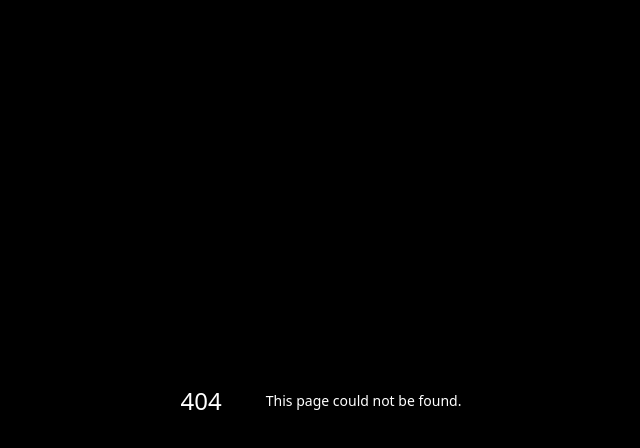
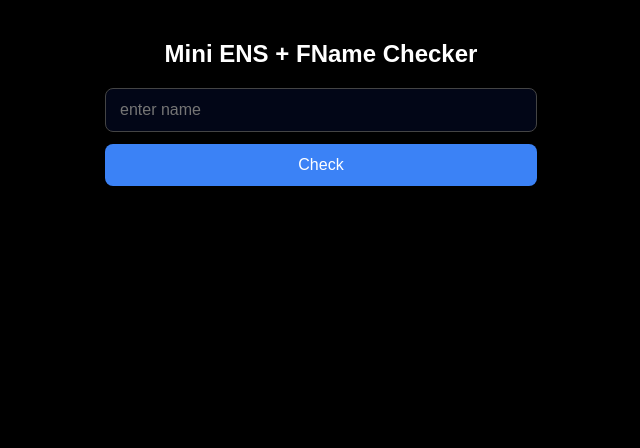
Before and after one commit to Igorehadem/base-name-radar, a Next.js app: page /mini in a window 1280 px wide. Before the commit this address had no page. Shown: the top 448 px of the page, without its empty margins (319-959 px from the left). Built offline with nearby package versions, Linux system fonts and the light colour scheme.

Commit message:
feat: add minimal Mini App UI at /mini

```diff
--- /dev/null
+++ b/app/mini/page.tsx
@@ -0,0 +1,144 @@
+"use client";
+
+import { useState } from "react";
+
+export default function MiniCheckPage() {
+  const [name, setName] = useState("");
+  const [result, setResult] = useState<any>(null);
+  const [loading, setLoading] = useState(false);
+  const [error, setError] = useState<string | null>(null);
+
+  async function runCheck() {
+    const trimmed = name.trim().toLowerCase();
+    if (!trimmed) return;
+
+    setLoading(true);
+    setError(null);
+    setResult(null);
+
+    try {
+      const res = await fetch(`/api/name/${trimmed}`);
+      const json = await res.json();
+
+      if (!res.ok) {
+        setError(json.error || "API error");
+        return;
+      }
+
+      setResult(json);
+    } catch (e: any) {
+      setError(e.message || "Network error");
+    }
+
+    setLoading(false);
+  }
+
+  function onKeyDown(e: any) {
+    if (e.key === "Enter") runCheck();
+  }
+
+  return (
+    <div style={styles.wrap}>
+      <h1 style={styles.h1}>Mini ENS + FName Checker</h1>
+
+      <input
+        style={styles.input}
+        placeholder="enter name"
+        value={name}
+        onChange={(e) => setName(e.target.value)}
+        onKeyDown={onKeyDown}
+      />
+
+      <button style={styles.btn} onClick={runCheck} disabled={loading}>
+        {loading ? "Checking..." : "Check"}
+      </button>
+
+      {error && (
+        <div style={styles.errorBox}>
+          <strong>Error: </strong> {error}
+        </div>
+      )}
+
+      {result && (
+        <div style={styles.resultBox}>
+          <div style={styles.section}>
+            <h3>ENS (.eth)</h3>
+            {result.ens?.error && <p>❌ Error: {result.ens.error}</p>}
+            {!result.ens?.error && result.ens.available && <p>🟢 Available</p>}
+            {!result.ens?.error && !result.ens.available && (
+              <p>🔴 Taken by {short(result.ens.address)}</p>
+            )}
+          </div>
+
+          <div style={styles.section}>
+            <h3>FName (Farcaster)</h3>
+            {result.fname?.error && <p>❌ Error: {result.fname.error}</p>}
+            {!result.fname?.error && result.fname.available && <p>🟢 Available</p>}
+            {!result.fname?.error && !result.fname.available && (
+              <p>🔴 Taken (FID {result.fname.currentOwnerFid})</p>
+            )}
+          </div>
+        </div>
+      )}
+    </div>
+  );
+}
+
+function short(addr?: string) {
+  if (!addr) return "";
+  return addr.slice(0, 6) + "..." + addr.slice(-4);
+}
+
+const styles: Record<string, React.CSSProperties> = {
+  wrap: {
+    maxWidth: 480,
+    margin: "0 auto",
+    padding: "24px",
+    textAlign: "center",
+  },
+  h1: {
+    fontSize: 24,
+    marginBottom: 20,
+    fontWeight: 700,
+  },
+  input: {
+    width: "100%",
+    padding: "12px 14px",
+    fontSize: 16,
+    borderRadius: 8,
+    border: "1px solid #444",
+    background: "#020617",
+    color: "#fff",
+    marginBottom: 12,
+  },
+  btn: {
+    width: "100%",
+    padding: "12px",
+    fontSize: 16,
+    borderRadius: 8,
+    border: "none",
+    background: "#3b82f6",
+    color: "#fff",
+    cursor: "pointer",
+    marginBottom: 20,
+  },
+  errorBox: {
+    marginTop: 20,
+    padding: 10,
+    borderRadius: 8,
+    background: "#450a0a",
+    border: "1px solid #b91c1c",
+    color: "#fecaca",
+  },
+  resultBox: {
+    marginTop: 20,
+    padding: 16,
+    borderRadius: 12,
+    border: "1px solid #333",
+    background: "#0f172a",
+    textAlign: "left",
+  },
+  section: {
+    marginBottom: 16,
+  },
+};
```
